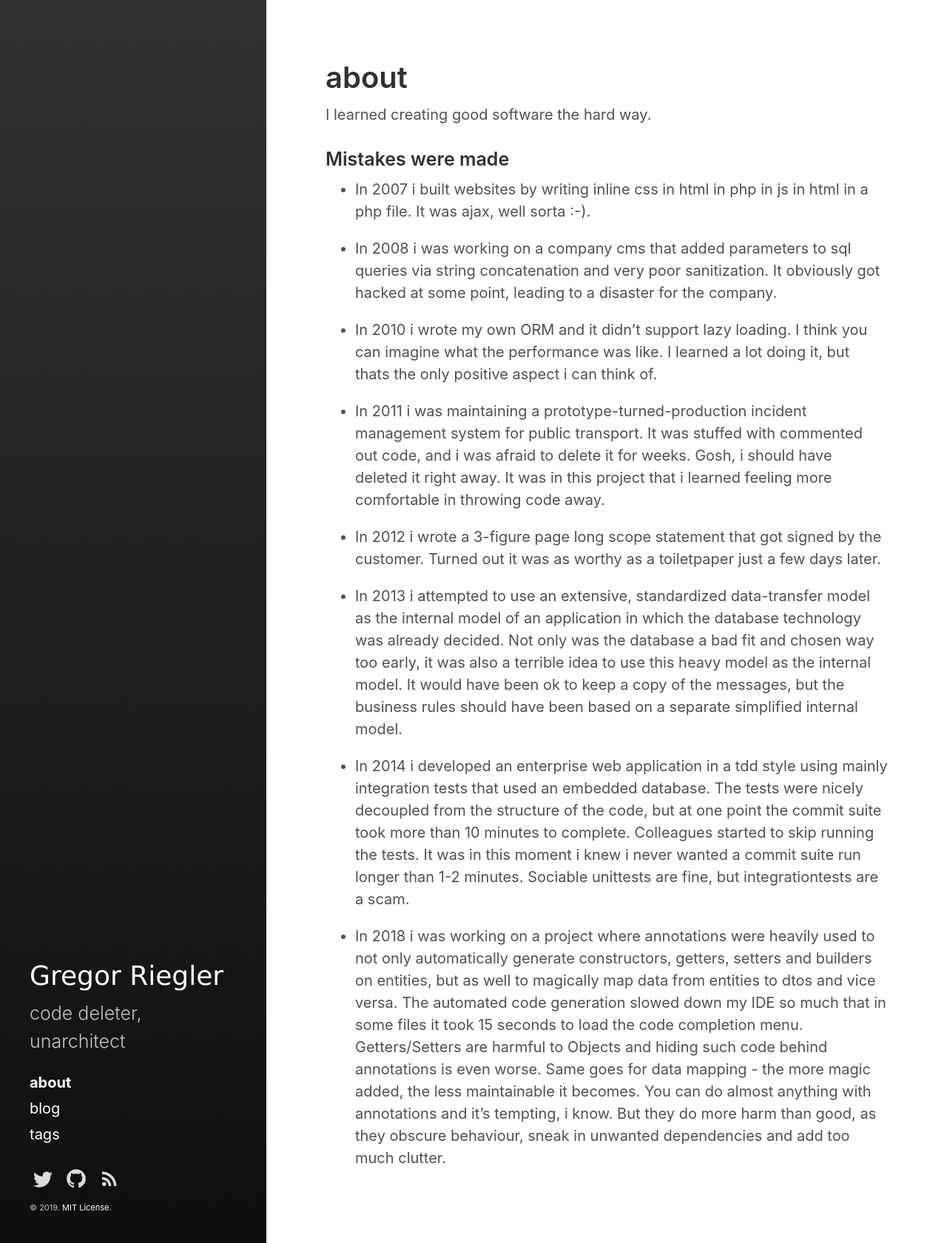
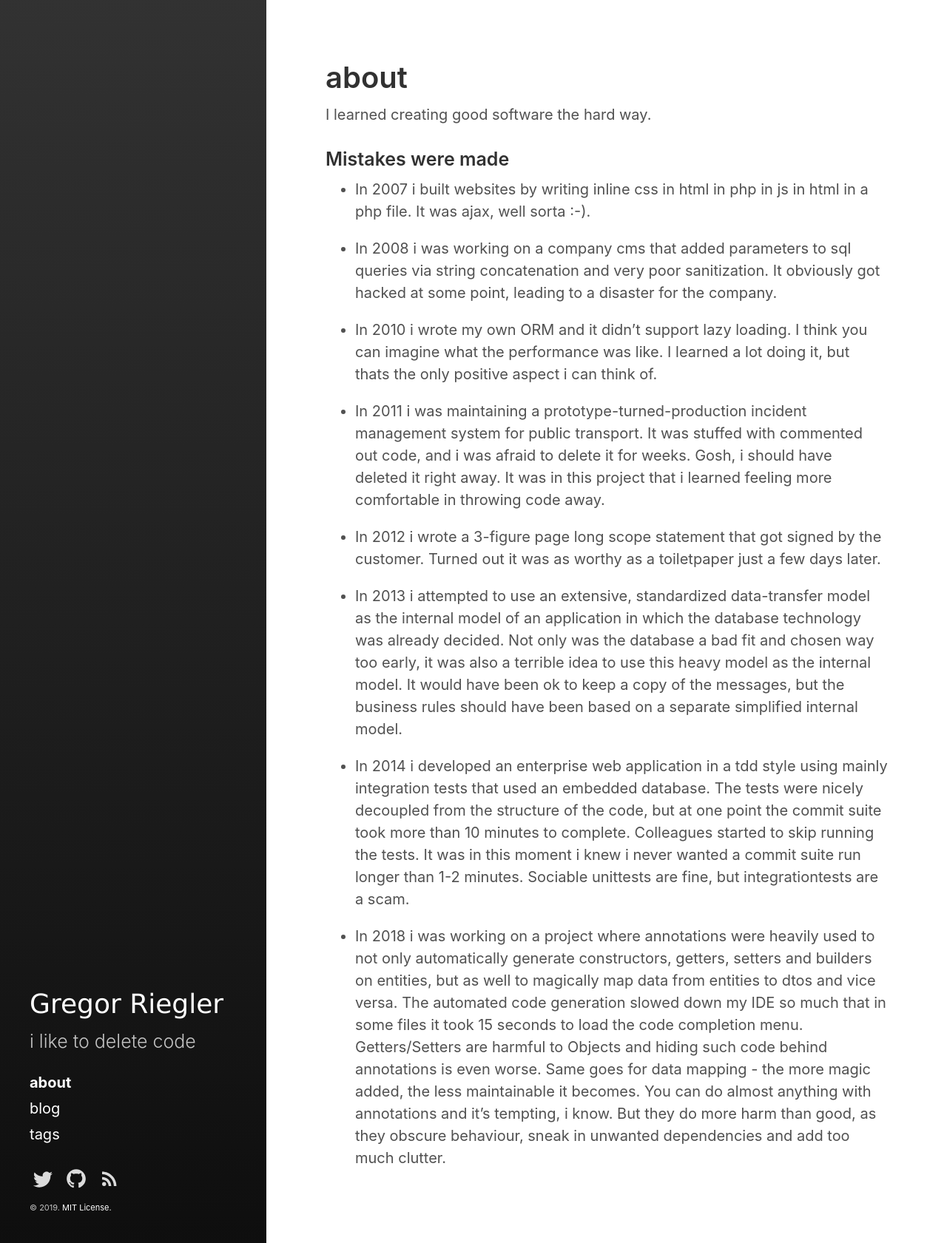
Before and after one commit to gregorriegler/gregorriegler.github.io, a Jekyll site: the page built from about.md, in a window 1280 px wide. Shown: the whole page at 74% size. Built offline with Jekyll 4.4.1, drawn with Linux system fonts in a browser that asks for light colours.

Commit message:
change personal description

```diff
--- a/_config.yml
+++ b/_config.yml
@@ -7,8 +7,8 @@ title:            Gregor Riegler
 email:            rieglerg85@gmail.com
 twitter_username: gregor_riegler
 github_username:  gregorriegler
-tagline:          'code deleter, unarchitect'
-description:      'code deleter, unarchitect'
+tagline:          'i like to delete code'
+description:      'i like to delete code'
 url:              http://gregorriegler.com
 #baseurl:          ''
                   # the optional subpath of your site, e.g. "/blog"
```
